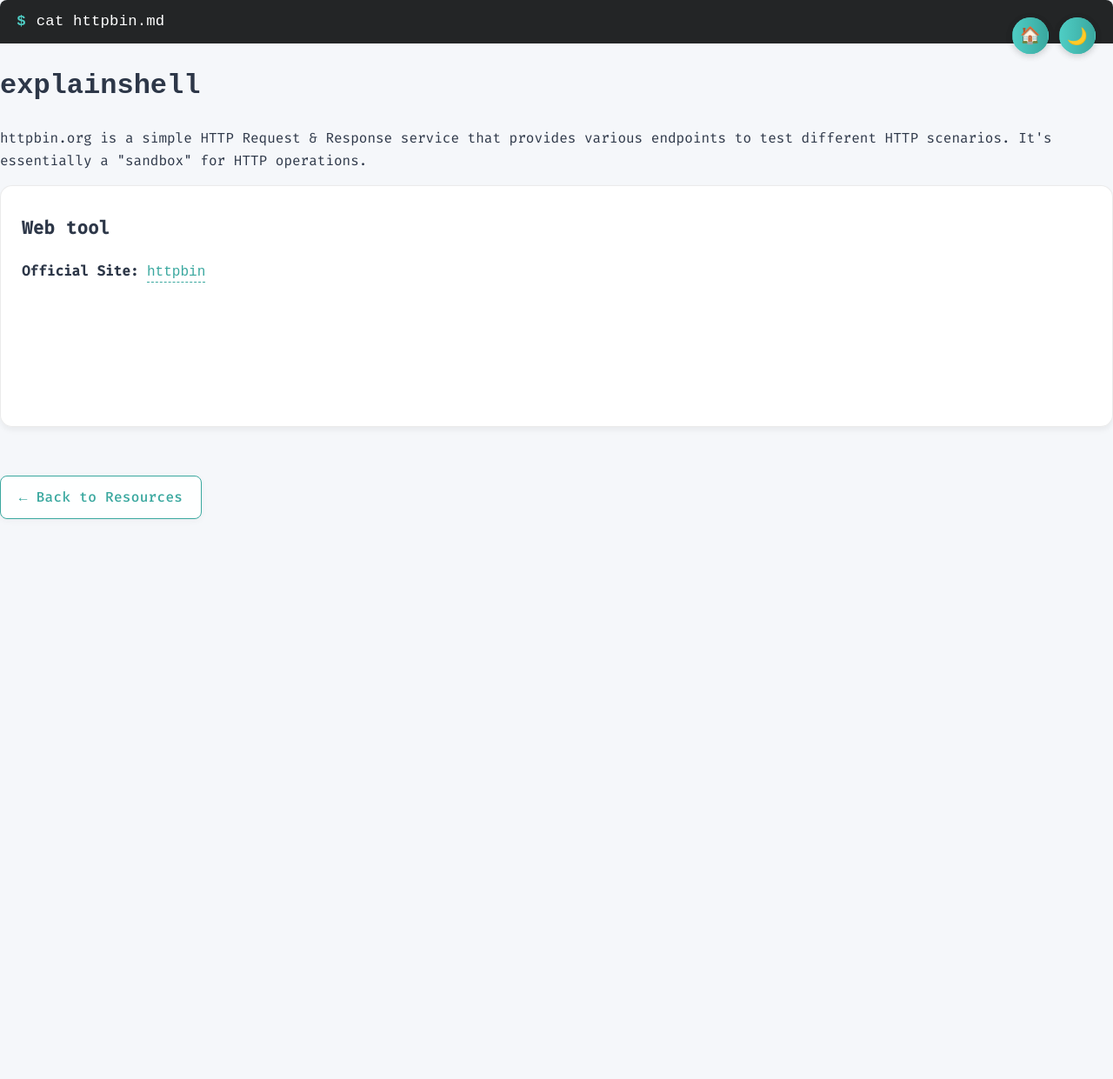
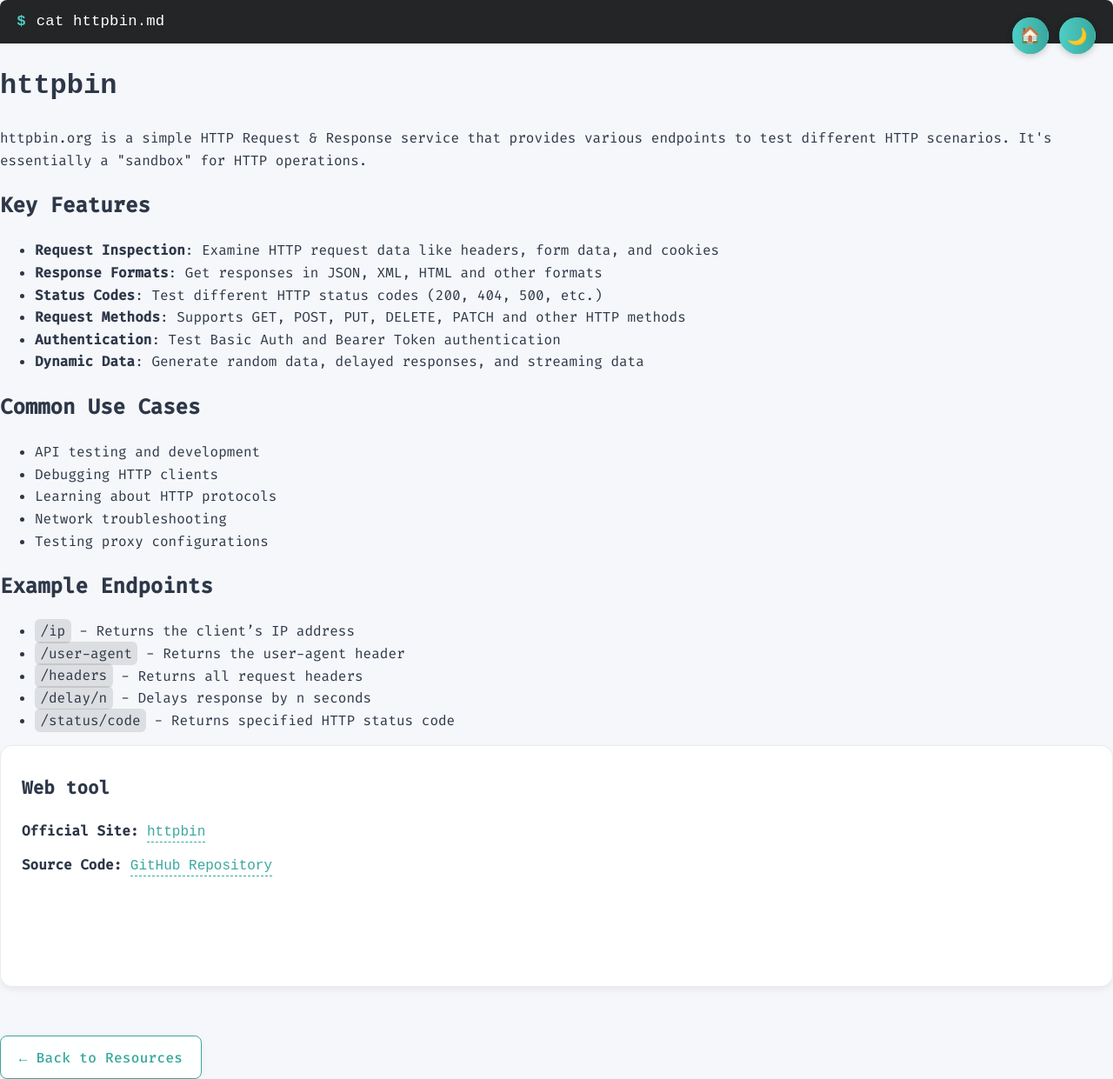
Before and after one commit to PathogenicKatt/PathogenicKatt.github.io, a Jekyll site: the page built from tools/httpbin.md, in a window 1280 px wide. Shown: the whole page at 87% size. Built offline with Jekyll 4.4.1, drawn with Linux system fonts in a browser that asks for light colours; before the commit the page ends 900 px from its top, so only the background shows below that.

Commit message:
Update new tool

```diff
--- a/tools/httpbin.md
+++ b/tools/httpbin.md
@@ -7,12 +7,38 @@
 <div class="terminal-header">
   <span class="prompt">$</span> <span class="cmd">cat httpbin.md</span>
 </div>
-# <span style="font-family: 'Fira Mono', monospace;">explainshell</span>
-  <p>httpbin.org is a simple HTTP Request & Response service that provides various endpoints to test different HTTP scenarios. It's essentially a "sandbox" for HTTP operations.</p>
+# <span style="font-family: 'Fira Mono', monospace;">httpbin</span>
+
+<p>httpbin.org is a simple HTTP Request & Response service that provides various endpoints to test different HTTP scenarios. It's essentially a "sandbox" for HTTP operations.</p>
+
+## Key Features
+- **Request Inspection**: Examine HTTP request data like headers, form data, and cookies
+- **Response Formats**: Get responses in JSON, XML, HTML and other formats
+- **Status Codes**: Test different HTTP status codes (200, 404, 500, etc.)
+- **Request Methods**: Supports GET, POST, PUT, DELETE, PATCH and other HTTP methods
+- **Authentication**: Test Basic Auth and Bearer Token authentication
+- **Dynamic Data**: Generate random data, delayed responses, and streaming data
+
+## Common Use Cases
+- API testing and development
+- Debugging HTTP clients
+- Learning about HTTP protocols
+- Network troubleshooting
+- Testing proxy configurations
+
+## Example Endpoints
+- `/ip` - Returns the client's IP address
+- `/user-agent` - Returns the user-agent header
+- `/headers` - Returns all request headers
+- `/delay/n` - Delays response by n seconds
+- `/status/code` - Returns specified HTTP status code
+
 <div class="resource-card">
   <h2>Web tool</h2>
   <ul>
-    <li><strong>Official Site:</strong> <a href="https://httpbin.org/" target="_blank">httpbin</a> </li>
+    <li><strong>Official Site:</strong> <a href="https://httpbin.org/" target="_blank">httpbin</a></li>
+    <li><strong>Source Code:</strong> <a href="https://github.com/postmanlabs/httpbin" target="_blank">GitHub Repository</a></li>
   </ul>
 </div>
+
 <a href="/resources" class="back-link">&#8592; Back to Resources</a>
```
